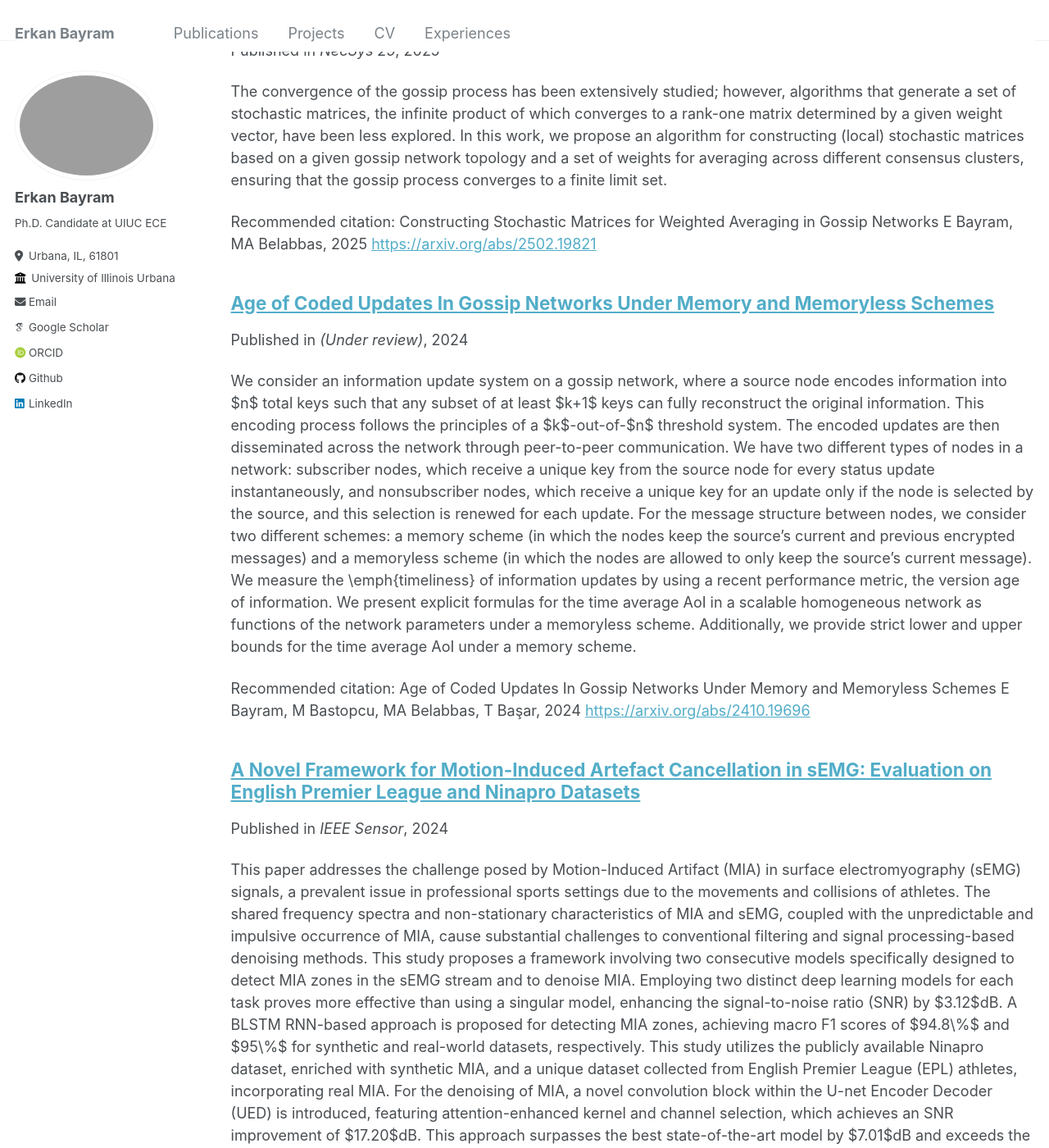
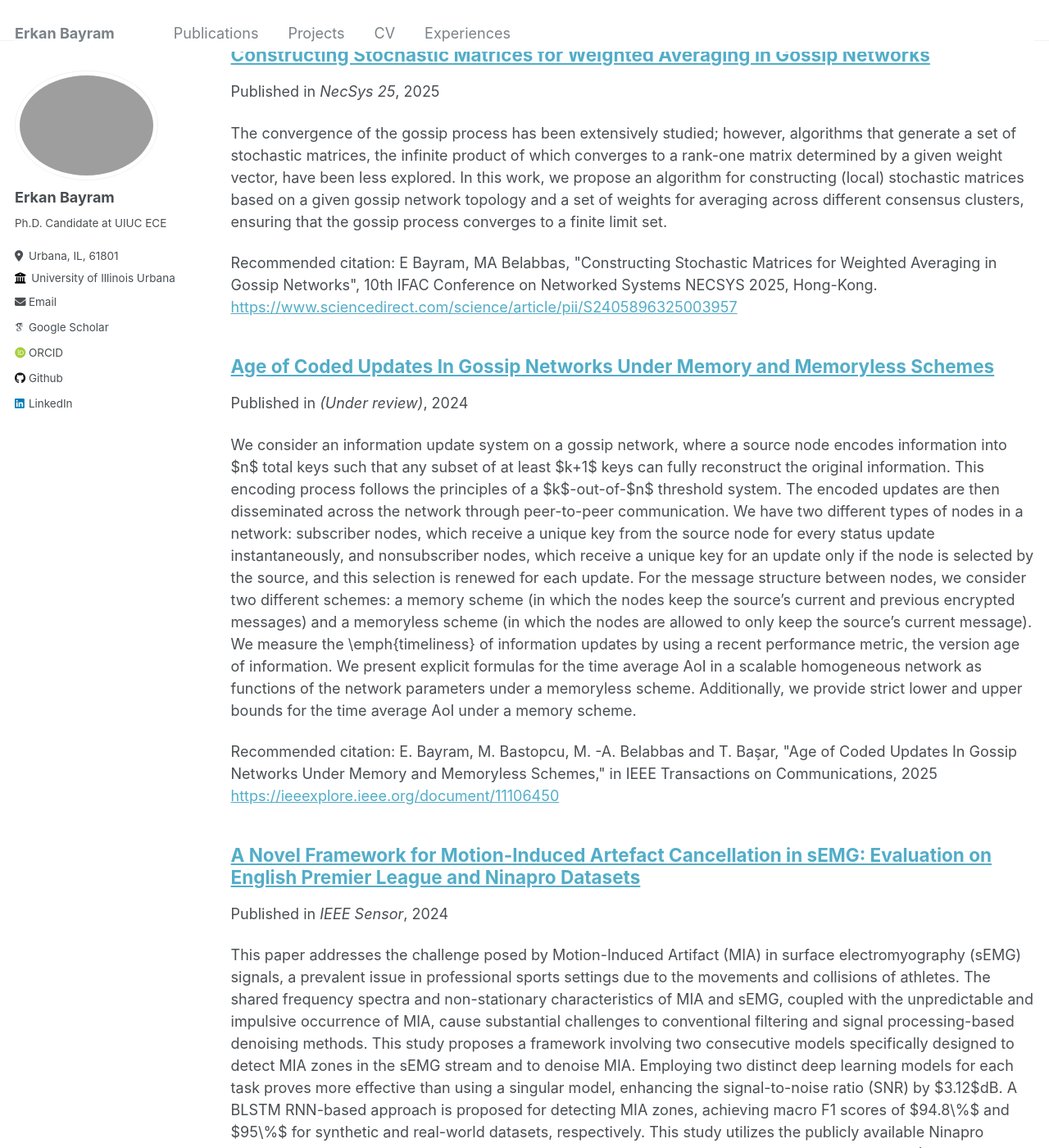
Before and after one commit to erkan1863/erkan1863.github.io, a Jekyll site: the page built from _pages/publications.md, in a window 1280 px wide and 1400 px high, scrolled down 865 px. Shown: the whole window at 82% size. Built offline with Jekyll 4.4.1, drawn with Linux system fonts in a browser that asks for light colours; some web fonts are replaced; some of the changed text lies outside the part shown.

```diff
--- a/_pages/publications.md
+++ b/_pages/publications.md
@@ -13,11 +13,13 @@ author_profile: true
 {% endif %}
 
 <!-- {% include base_path %} -->
+* **Bayram E.**, Belabbas M.-A., Başar T., *Control Disturbance Rejectin in Neural ODEs*. (to appear on CDC25)
+
 * **Bayram E.**, Liu S., Belabbas M.-A., Başar T., *Control Theoretic Approach to Fine-Tuning and Transfer Learning*. (SysDO24) [View on ArXiv](https://arxiv.org/abs/2404.11013)
 
-* **Bayram E.**, Belabbas M. A., *Constructing Stochastic Matrices for Weighted Averaging in Gossip Networks*. (NecSys 25') [View on ArXiv](https://arxiv.org/abs/2502.19821)
+* **Bayram E.**, Belabbas M. A., *Constructing Stochastic Matrices for Weighted Averaging in Gossip Networks*. (NecSys 25') [View on IFAC](https://www.sciencedirect.com/science/article/pii/S2405896325003957)
 
-* **Bayram E.**, Baştopçu M., Belabbas M.-A., Başar T., *Age of Coded Updates In Gossip Networks Under Memory and Memoryless Scheme*. [View on ArXiv](https://arxiv.org/abs/2410.19696)
+* **Bayram E.**, Baştopçu M., Belabbas M.-A., Başar T., *Age of Coded Updates In Gossip Networks Under Memory and Memoryless Scheme*. [View on IEEEXplore](https://ieeexplore.ieee.org/document/11106450)
 
 * **Bayram E.**, Baştopçu M., Belabbas M.-A., Başar T., *Age of k-out-of-n Systems in a Gossip Network*. (Asilomar Conference 24') [View on IEEEXplore](https://ieeexplore.ieee.org/document/10942930)
 
--- a/_publications/2024-10-29-age_of_coded.md
+++ b/_publications/2024-10-29-age_of_coded.md
@@ -5,9 +5,8 @@ permalink: /publication/2024-10-29-age_of_coded
 # excerpt: ''
 date: 2024-10-29
 venue: '(Under review)'
-paperurl: 'https://arxiv.org/abs/2410.19696'
-citation: 'Age of Coded Updates In Gossip Networks Under Memory and Memoryless Schemes
-E Bayram, M Bastopcu, MA Belabbas, T Başar, 2024'
+paperurl: 'https://ieeexplore.ieee.org/document/11106450'
+citation: 'E. Bayram, M. Bastopcu, M. -A. Belabbas and T. Başar, "Age of Coded Updates In Gossip Networks Under Memory and Memoryless Schemes," in IEEE Transactions on Communications, 2025'
 ---
 
 We consider an information update system on a gossip network, where a source node encodes information into $n$ total keys such that any subset of at least $k+1$ keys can fully reconstruct the original information. This encoding process follows the principles of a $k$-out-of-$n$ threshold system. The encoded updates are then disseminated across the network through peer-to-peer communication. We have two different types of nodes in a network: subscriber nodes, which receive a unique key from the source node for every status update instantaneously, and nonsubscriber nodes, which receive a unique key for an update only if the node is selected by the source, and this selection is renewed for each update. For the message structure between nodes, we consider two different schemes: a memory scheme (in which the nodes keep the source's current and previous encrypted messages) and a memoryless scheme (in which the nodes are allowed to only keep the source's current message). We measure the \emph{timeliness} of information updates by using a recent performance metric, the version age of information. We present explicit formulas for the time average AoI in a scalable homogeneous network as functions of the network parameters under a memoryless scheme. Additionally, we provide strict lower and upper bounds for the time average AoI under a memory scheme.
--- a/_publications/2025-02-27-contructing_matrices.md
+++ b/_publications/2025-02-27-contructing_matrices.md
@@ -5,9 +5,8 @@ permalink: /publication/2025-02-27-contructing_matrices
 # excerpt: ''
 date: 2025-02-27
 venue: 'NecSys 25'
-paperurl: 'https://arxiv.org/abs/2502.19821'
-citation: 'Constructing Stochastic Matrices for Weighted Averaging in Gossip Networks
-E Bayram, MA Belabbas, 2025'
+paperurl: 'https://www.sciencedirect.com/science/article/pii/S2405896325003957'
+citation: 'E Bayram, MA Belabbas, "Constructing Stochastic Matrices for Weighted Averaging in Gossip Networks", 10th IFAC Conference on Networked Systems NECSYS 2025, Hong-Kong.'
 ---
 
 The convergence of the gossip process has been extensively studied; however, algorithms that generate a set of stochastic matrices, the infinite product of which converges to a rank-one matrix determined by a given weight vector, have been less explored. In this work, we propose an algorithm for constructing (local) stochastic matrices based on a given gossip network topology and a set of weights for averaging across different consensus clusters, ensuring that the gossip process converges to a finite limit set.
```
Also changed, not shown: _pages/experiences.md (+9 -1 lines), _portfolio/0_twf.md (+2 -2 lines).
